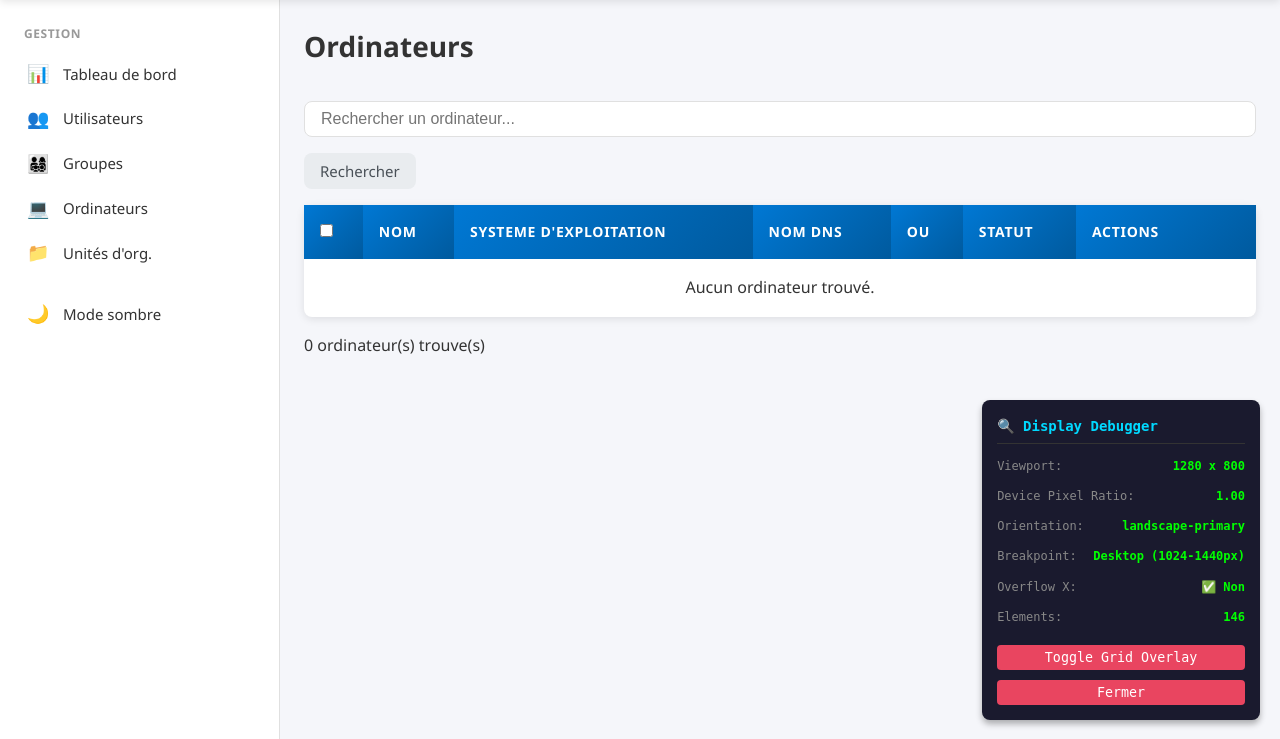
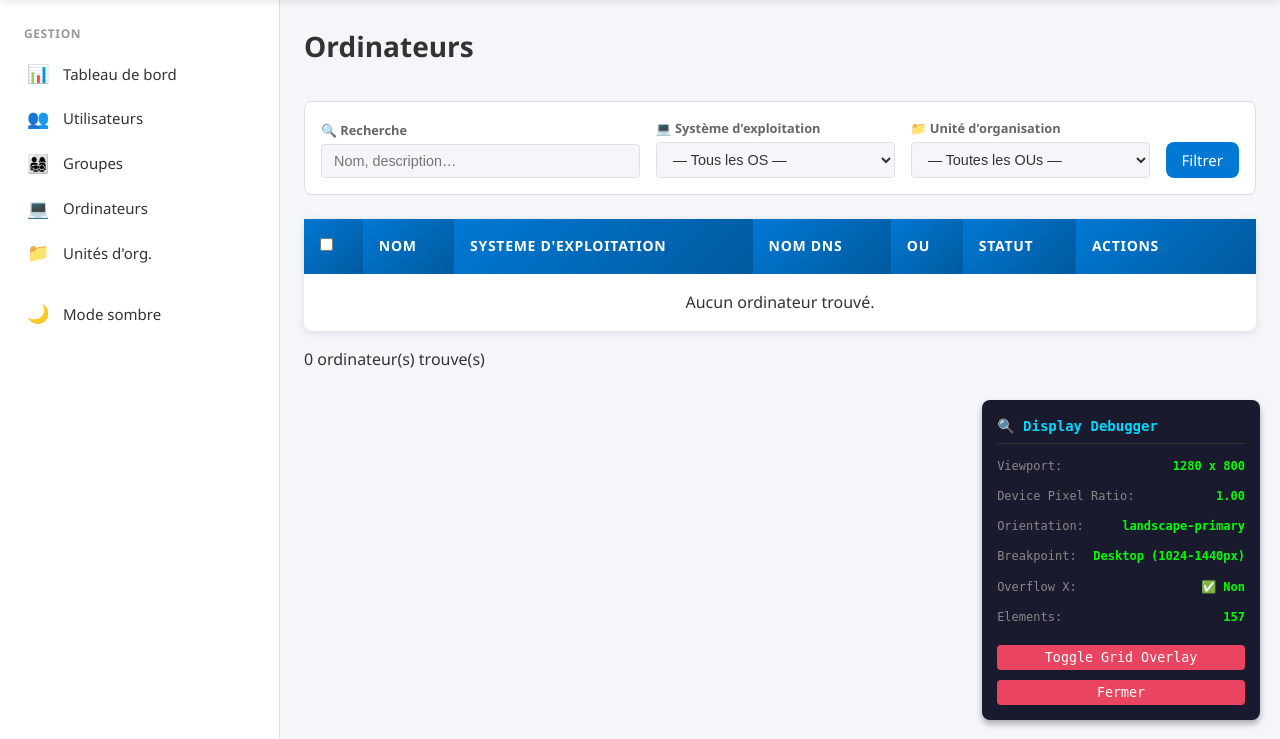
Before and after one commit to fred-selest/microsoft-active-directory, a Flask app: template templates/computers.html in a window 1280 px wide. Shown: the part 60-799 px from the top of the page. Run offline with Flask 3, Linux system fonts and the light colour scheme; the template is opened without the code that fills it, so the values that code supplies are empty; parts of the project's set-up code (start-up, migrations or seed data) failed here and were passed over.

Commit message:
feat: filtres sur la page Ordinateurs (nom, systeme d'exploitation, OU)
La page Ordinateurs n'avait qu'une recherche simple, contrairement a la page
Utilisateurs. Ajout d'une barre de filtres identique :
- recherche (nom / description)
- systeme d'exploitation (menu deroulant des OS reellement presents)
- unite d'organisation
- bouton Filtrer + Reinitialiser

Le menu des OS est calcule avant le filtrage pour rester complet. Tri
alphabetique des ordinateurs. Meme design que la page Utilisateurs.

Co-Authored-By: Claude Opus 4.8 <noreply@anthropic.com>
Claude-Session: https://claude.ai/code/session_01Dxvn9E6C7JSz2ZHkx5XTHQ

```diff
--- a/templates/computers.html
+++ b/templates/computers.html
@@ -7,15 +7,85 @@
     <h2>Ordinateurs</h2>
 </div>
 
-<div class="search-box">
-    <form method="get">
-        <div class="form-group">
-            <input type="text" name="search" placeholder="Rechercher un ordinateur..."
+<div class="filters-bar">
+    <form method="get" action="{{ url_for('computers.list_computers') }}" class="filters-form">
+        <div class="filter-group">
+            <label for="search">🔍 Recherche</label>
+            <input type="text" id="search" name="search" placeholder="Nom, description…"
                    value="{{ search }}" class="form-control">
         </div>
-        <button type="submit" class="btn btn-secondary">Rechercher</button>
+        <div class="filter-group">
+            <label for="os_filter">💻 Système d'exploitation</label>
+            <select id="os_filter" name="os" class="form-control">
+                <option value="">— Tous les OS —</option>
+                {% for os in os_list %}
+                <option value="{{ os }}" {% if os_filter == os %}selected{% endif %}>{{ os }}</option>
+                {% endfor %}
+            </select>
+        </div>
+        <div class="filter-group">
+            <label for="ou_filter">📁 Unité d'organisation</label>
+            <select id="ou_filter" name="ou" class="form-control">
+                <option value="">— Toutes les OUs —</option>
+                {% for ou in ous %}
+                <option value="{{ ou.dn }}" {% if ou_filter == ou.dn %}selected{% endif %}>{{ ou.name }}</option>
+                {% endfor %}
+            </select>
+        </div>
+        <div class="filter-actions">
+            <button type="submit" class="btn btn-primary">Filtrer</button>
+            {% if search or ou_filter or os_filter %}
+            <a href="{{ url_for('computers.list_computers') }}" class="btn btn-secondary">✖ Réinitialiser</a>
+            {% endif %}
+        </div>
     </form>
 </div>
+
+<style>
+.filters-bar {
+    background: var(--bg-secondary, #fff);
+    border: 1px solid var(--border-color, #e0e0e0);
+    border-radius: var(--border-radius, 6px);
+    padding: 1rem;
+    margin-bottom: 1.5rem;
+}
+.filters-form {
+    display: grid;
+    grid-template-columns: 2fr 1.5fr 1.5fr auto;
+    gap: 1rem;
+    align-items: end;
+}
+.filter-group label {
+    display: block;
+    font-size: 0.8rem;
+    font-weight: 600;
+    color: var(--text-secondary, #555);
+    margin-bottom: 0.25rem;
+}
+.filter-group .form-control {
+    width: 100%;
+    padding: 0.5rem 0.75rem;
+    border: 1px solid var(--border-color, #ddd);
+    border-radius: 4px;
+    font-size: 0.9rem;
+    box-sizing: border-box;
+    background: var(--bg-primary, #f5f5f5);
+    color: var(--text-primary, #1b1b1b);
+}
+.filter-group .form-control:focus {
+    outline: none;
+    border-color: var(--primary, #0078d4);
+    box-shadow: 0 0 0 2px rgba(0, 120, 212, 0.15);
+}
+.filter-actions {
+    display: flex;
+    gap: 0.5rem;
+    align-items: flex-end;
+}
+@media (max-width: 768px) {
+    .filters-form { grid-template-columns: 1fr; }
+}
+</style>
 
 <div class="table-container">
     <table class="data-table sortable">
```
Also changed, not shown: routes/computers/__init__.py (+19 -3 lines).
